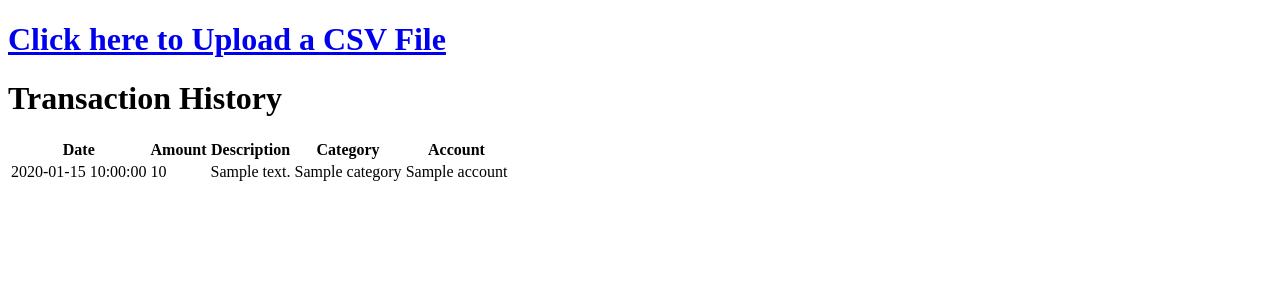
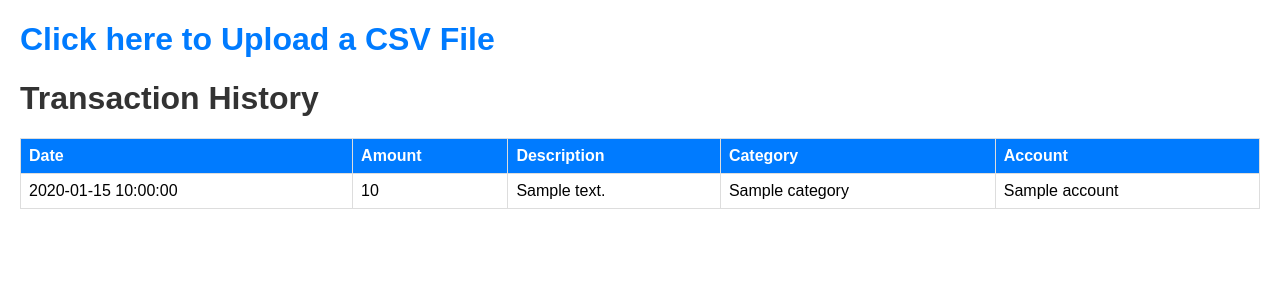
Before and after one commit to bellcha/Uploader, a Flask app: template templates/index.html in a window 1280 px wide. Shown: the top 300 px of the page. Run offline with Flask 3, Linux system fonts and the light colour scheme; the template is opened without the code that fills it: most values are stand-ins (such as "Sample title", 1, 10 or a date in 2020); parts of the project's set-up code (start-up, migrations or seed data) failed here and were passed over.

Commit message:
new index template

```diff
--- a/templates/index.html
+++ b/templates/index.html
@@ -5,8 +5,44 @@
     <meta http-equiv="X-UA-Compatible" content="IE=edge">
     <meta name="viewport" content="width=device-width, initial-scale=1.0">
     <title>Home</title>
+    <link rel="shortcut icon" href="{{ url_for('static',filename='favicon.ico') }}">
+    <style>
+        body {
+            font-family: Arial, sans-serif;
+            margin: 20px;
+        }
+
+        h1 {
+            color: #333;
+        }
+
+        a {
+            text-decoration: none;
+            color: #007BFF;
+        }
+
+        table {
+            width: 100%;
+            border-collapse: collapse;
+            margin-top: 20px;
+        }
+
+        th, td {
+            border: 1px solid #ddd;
+            padding: 8px;
+            text-align: left;
+        }
+
+        th {
+            background-color: #007BFF;
+            color: #fff;
+        }
+
+        tr:nth-child(even) {
+            background-color: #f2f2f2;
+        }
+    </style>
 </head>
-<link rel="shortcut icon" href="{{ url_for('static',filename='favicon.ico') }}">
 <body>
     <h1><a href="{{ url_for('upload') }}">Click here to Upload a CSV File</a></h1>
     <h1>Transaction History</h1>
@@ -21,15 +57,15 @@
             </tr>
         </thead>
         <tbody>
-                {%for t in trans_history%}
+            {% for t in trans_history %}
             <tr>
-                    <td> {{t.date}} </td>
-                    <td> {{t.amount}} </td>
-                    <td> {{t.description}} </td>
-                    <td> {{t.category}} </td>
-                    <td> {{t.account}} </td>
+                <td>{{ t.date }}</td>
+                <td>{{ t.amount }}</td>
+                <td>{{ t.description }}</td>
+                <td>{{ t.category }}</td>
+                <td>{{ t.account }}</td>
             </tr>
-                {%endfor%}
+            {% endfor %}
         </tbody>
     </table>
 </body>
```
Also changed, not shown: 1 other file. Lines whose indentation alone changed are shown as unchanged.
